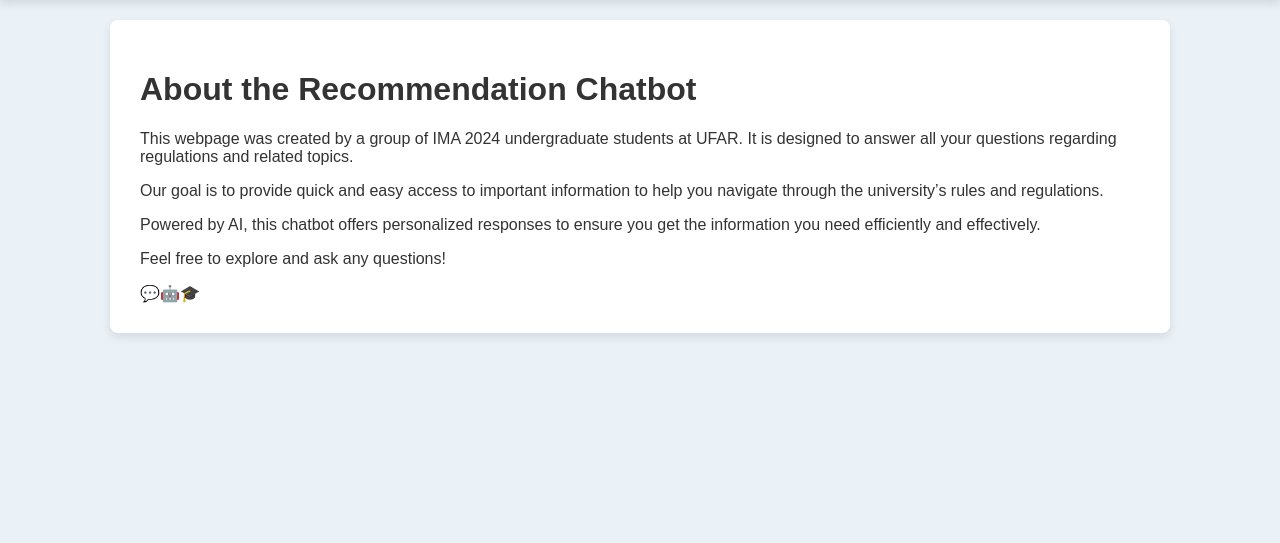
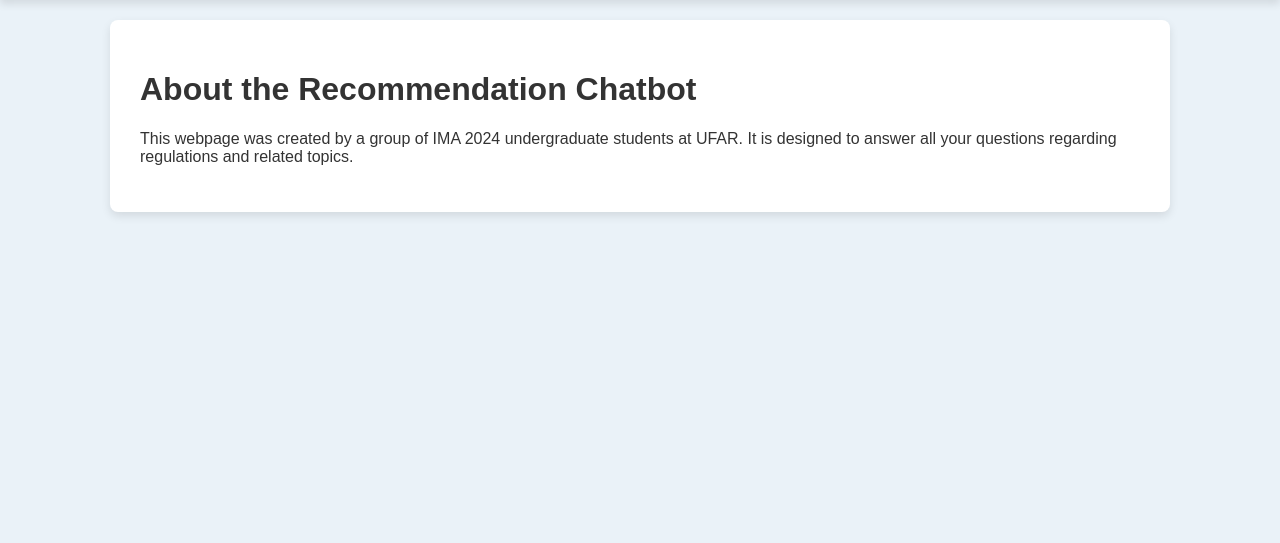
Before and after one commit to Project-S5-Recommendation-Chatbot/recChatbot, a Flask app: template Front/templates/about.html in a window 1280 px wide. Shown: the part 100-643 px from the top of the page. Run offline with Flask 3, Linux system fonts and the light colour scheme; the template is opened without the code that fills it, so the values that code supplies are empty; parts of the project's set-up code (start-up, migrations or seed data) failed here and were passed over.

Commit message:
Update about.html

```diff
--- a/Front/templates/about.html
+++ b/Front/templates/about.html
@@ -19,13 +19,6 @@
   <div class="container">
     <h1>About the Recommendation Chatbot</h1>
     <p>This webpage was created by a group of IMA 2024 undergraduate students at UFAR. It is designed to answer all your questions regarding regulations and related topics.</p>
-    <p>Our goal is to provide quick and easy access to important information to help you navigate through the university’s rules and regulations.</p>
-    <p>Powered by AI, this chatbot offers personalized responses to ensure you get the information you need efficiently and effectively.</p>
-    <p>Feel free to explore and ask any questions!</p>
-
-    <div class="about-emojis">
-      <span>💬🤖🎓</span>
-    </div>
   </div>
 
   <footer>
@@ -38,7 +31,8 @@
         const loginLink = document.getElementById('loginLink');
         loginLink.textContent = user;
         loginLink.removeAttribute('href');
-        loginLink.style.cursor = 'default';
+        loginLink.style.pointerEvents = 'none';
+        loginLink.style.opacity = '0.6';
     }
   </script>
 
```
